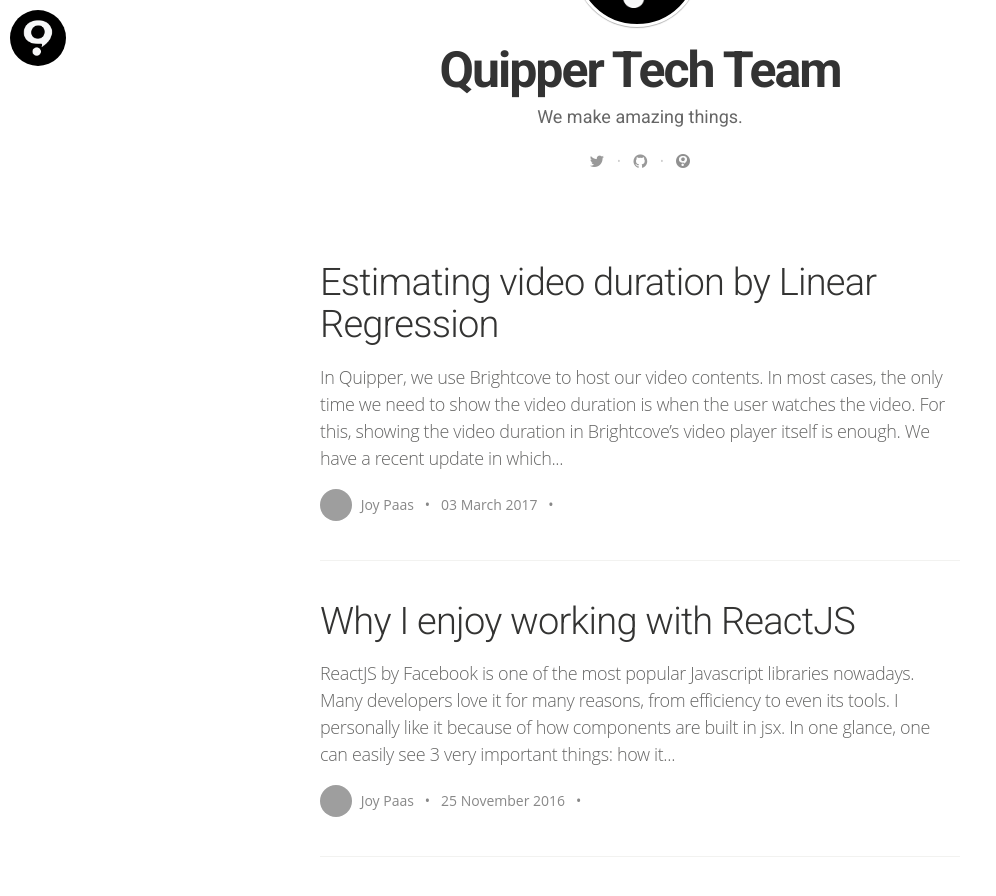
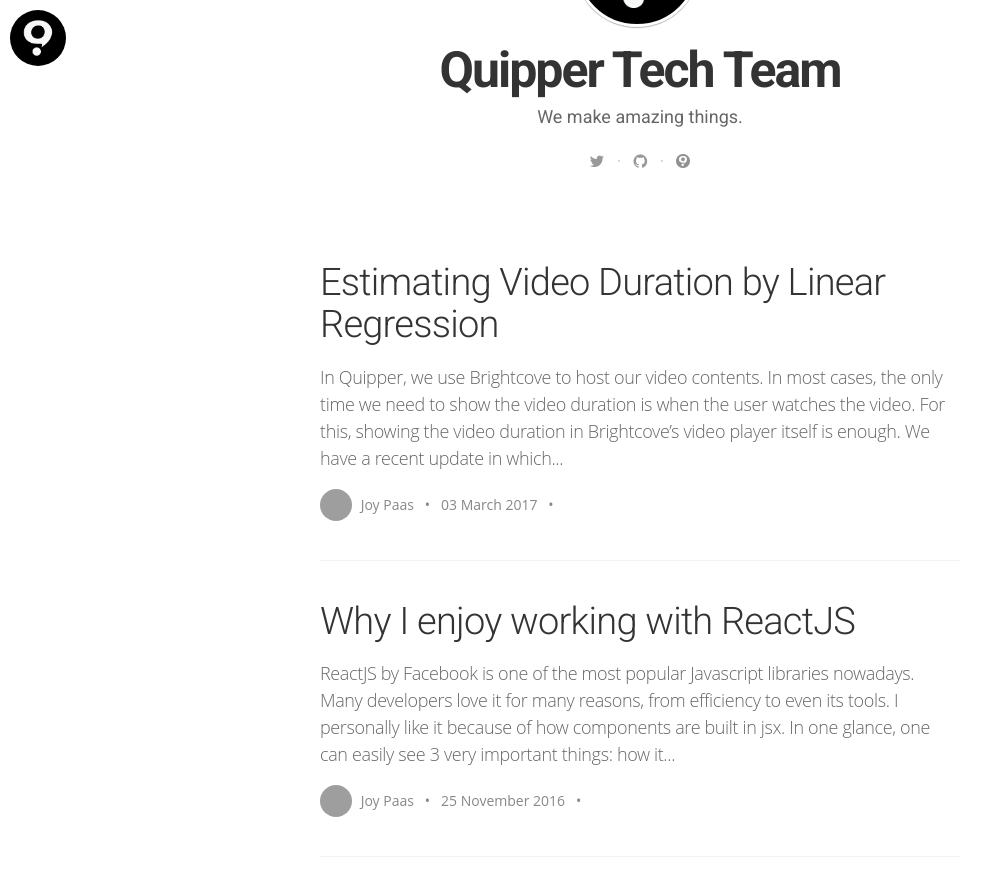
Before and after one commit to tamatamvan/quipper.github.io, a Jekyll site: the page built from index.html, in a window 1280 px wide and 900 px high, scrolled down 639 px. Shown: the top 896 px of the window, without its empty margins (0-996 px from the left). Built offline with Jekyll 4.4.1, drawn with Linux system fonts in a browser that asks for light colours; nearby versions of some CDN libraries; some web fonts are replaced; the list of posts is cut into pages by our own code; comment, search, counter and statistics services are not loaded; grey boxes are pictures that could not be loaded.

Commit message:
Update filename as well

```diff
--- a/_posts/2017-03-03-estimating-video-time-by-linear-regression.markdown
+++ b/_posts/2017-03-03-estimating-video-duration-by-linear-regression.markdown
@@ -1,6 +1,6 @@
 ---
 layout: post
-title:  "Estimating video duration by Linear Regression"
+title:  "Estimating Video Duration by Linear Regression"
 date:   2017-03-03 10:00:00
 author: kjcpaas
 comments: true
```
